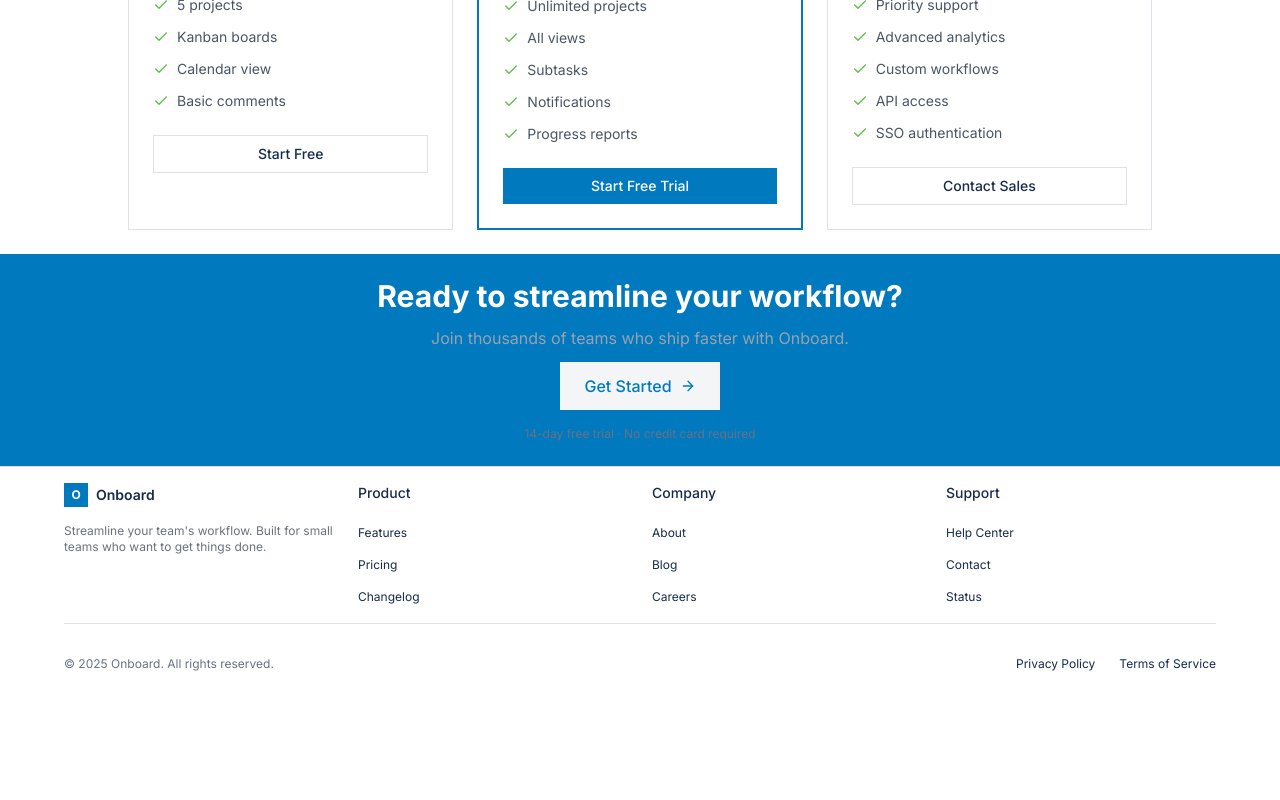
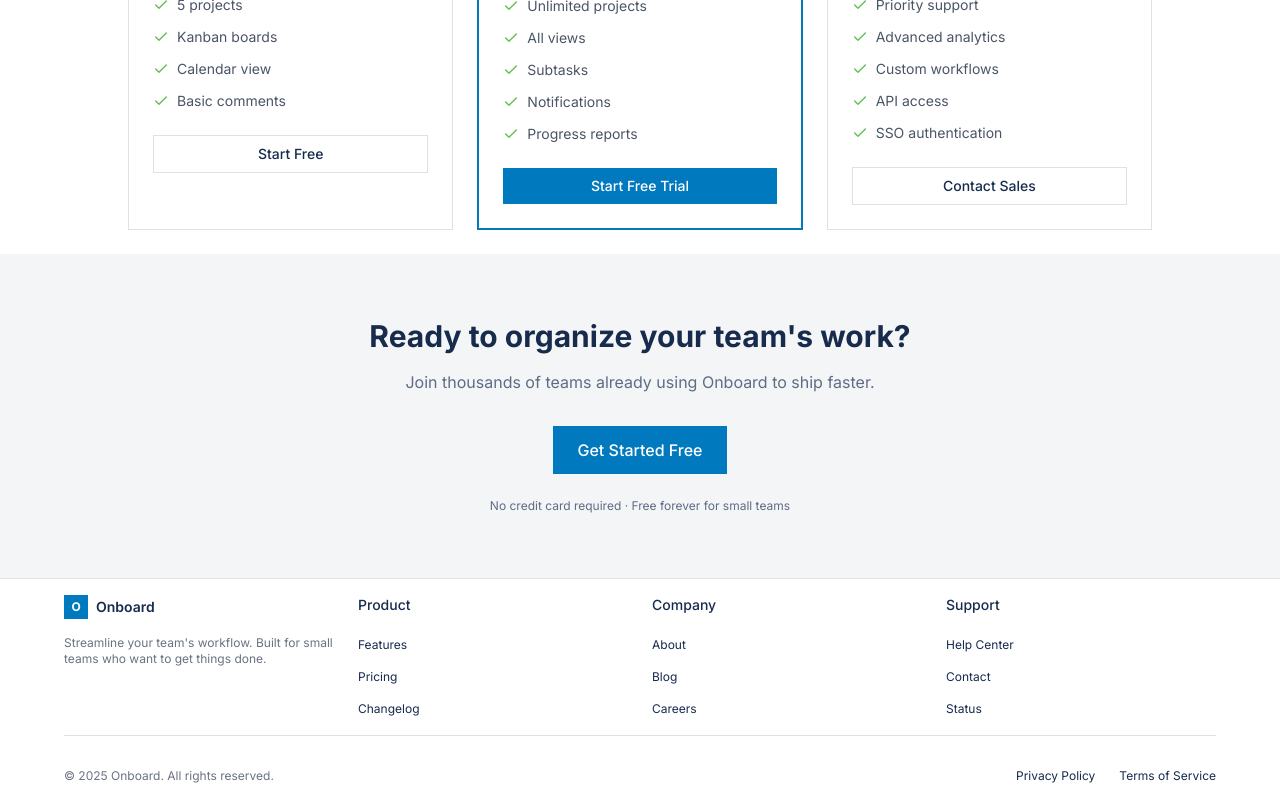
Before and after one commit to samuel-sarmah/onboad, a Next.js app: page / in a window 1280 px wide. Shown: the part 2276-3076 px from the top of the page. Before the commit the page ends 2964 px from the top, so only its background shows below. Built offline with nearby package versions, Linux system fonts and the light colour scheme.

Commit message:
Update CTA section styling and copy

```diff
--- a/src/components/landing/CTA.tsx
+++ b/src/components/landing/CTA.tsx
@@ -1,29 +1,27 @@
 import Link from "next/link";
 import { Button } from "@/components/ui";
-import { ArrowRight } from "lucide-react";
 
 export function CTA() {
   return (
-    <section className="py-6 px-6 bg-primary text-white">
+    <section className="py-8 md:py-16 px-3 md:px-4 bg-[#f4f5f7]">
       <div className="max-w-2xl mx-auto text-center">
-        <h2 className="text-3xl font-bold mb-3">
-          Ready to streamline your workflow?
+        <h2 className="text-2xl md:text-3xl font-bold text-[#172b4d] mb-3 md:mb-4">
+          Ready to organize your team's work?
         </h2>
-          <p className="text-gray-400 mb-3">
-          Join thousands of teams who ship faster with Onboard.
+          <p className="text-sm md:text-base text-[#5e6c84] mb-6 md:mb-8">
+          Join thousands of teams already using Onboard to ship faster.
         </p>
 
         <div className="flex flex-col sm:flex-row gap-3 max-w-md mx-auto justify-center">
           <Link href="/signup">
-            <Button variant="secondary" size="lg" className="whitespace-nowrap">
-              Get Started
-              <ArrowRight className="w-4 h-4 ml-2" />
+            <Button size="lg" className="bg-[#0079bf] hover:bg-[#026aa7] text-white whitespace-nowrap w-full sm:w-auto">
+              Get Started Free
             </Button>
           </Link>
         </div>
 
-        <p className="mt-4 text-xs text-gray-500">
-          14-day free trial · No credit card required
+        <p className="mt-6 text-xs text-[#5e6c84]">
+          No credit card required · Free forever for small teams
         </p>
       </div>
     </section>
```
